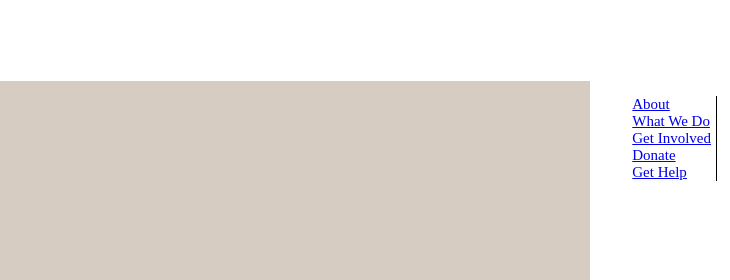
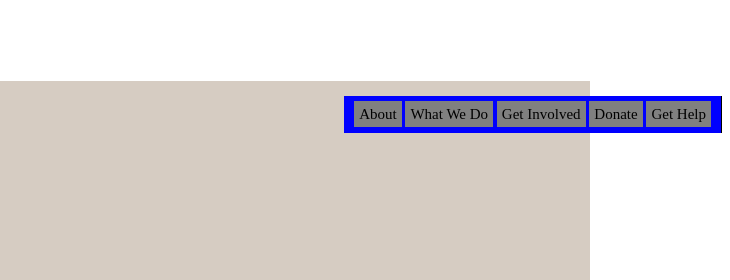
Before and after one commit to therealgman2016/Skills_Usa_State_Team6950, a plain HTML site: page index.html in a window 1280 px wide. Shown: the top 280 px of the page, 550-1280 px from the left. Drawn offline with Linux system fonts and the light colour scheme.

Commit message:
Squashed commit of the following:
commit 687de502ca2b811d268452beb1c598fe5d4626c7
Author: Gabriel Moore <125038221+therealgman2016@users.noreply.github.com>
Date:   Sat Apr 15 10:27:38 2023 -0400

    fixed nav bar

```diff
--- a/index.html
+++ b/index.html
@@ -9,9 +9,10 @@
 </head>
 <body>
     <div class="header">
+
         <div class="container-box">
+        </div>
 
-        </div>
         <div class="food-logo">
             <img src="logos/community-food-bank-logo.svg" alt="community-food-bank-logo">
         </div>
@@ -19,15 +20,14 @@
         <div class="logo-text">
             <h1 class="logo-text">Community Food Bank</h1>
         </div>
-        <nav class="header-nav">
+
+        <nav>
             <ul class="header-nav">
-                <div class="box-around-nav">
                 <li><a href="about.html">About</a></li>
                 <li><a href="what-we-do.html">What We Do</a></li>
                 <li><a href="get-involved.html">Get Involved</a></li>
                 <li><a href="donate.html">Donate</a></li>
                 <li><a href="get-help.html">Get Help</a></li>
-                </div>
             </ul>
 
         </nav>
--- a/styles.css
+++ b/styles.css
@@ -18,12 +18,14 @@ h1 {
 }
 
 .header-nav {
-    display: inline;
-    list-style-type: none;
-    float: right;
-    padding-inline: 5px;
+    background-color: blue;
+    display: block;
+    padding:10px;
+    text-decoration: none;
+
 
 }
+
 
 .content1 {
     height: 400px;
@@ -39,3 +41,31 @@ h1 {
     line-height: 30px;
     font-size: 22px;
 }
+
+li {
+    display: inline;
+    background-color: red;
+    padding: 5px;
+    background-color: gray;
+    text-decoration: none;
+}
+
+a:link {
+    text-decoration: none;
+    color:black
+}
+
+a:active {
+    text-decoration: none;
+}
+
+a:hover {
+    text-decoration: solid;
+    background-color: yellow;
+    padding: 2px;
+}
+
+a:visited {
+    text-decoration: none;
+    color:black
+}
```
Lines whose indentation alone changed are shown as unchanged.
